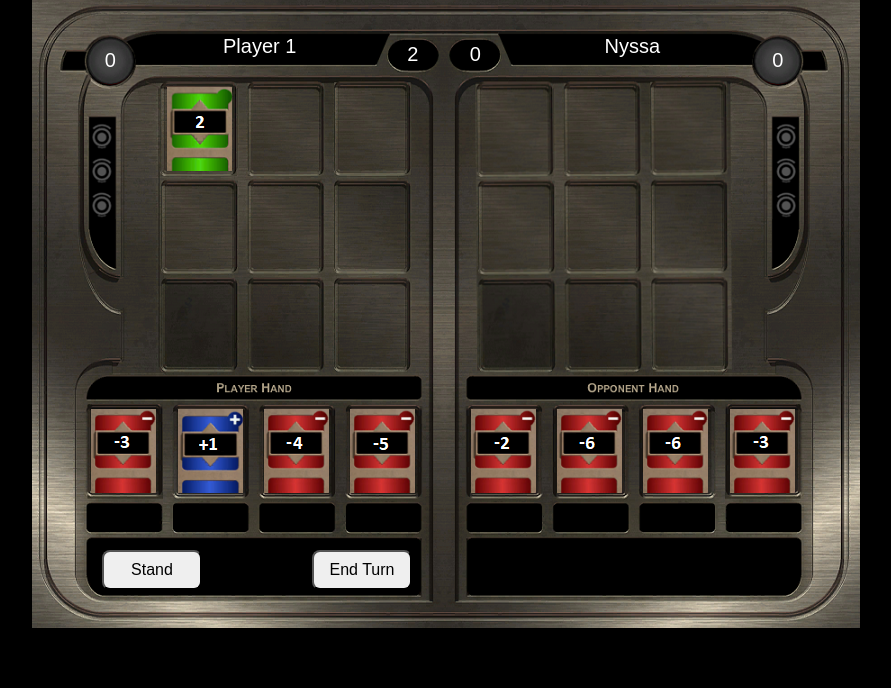
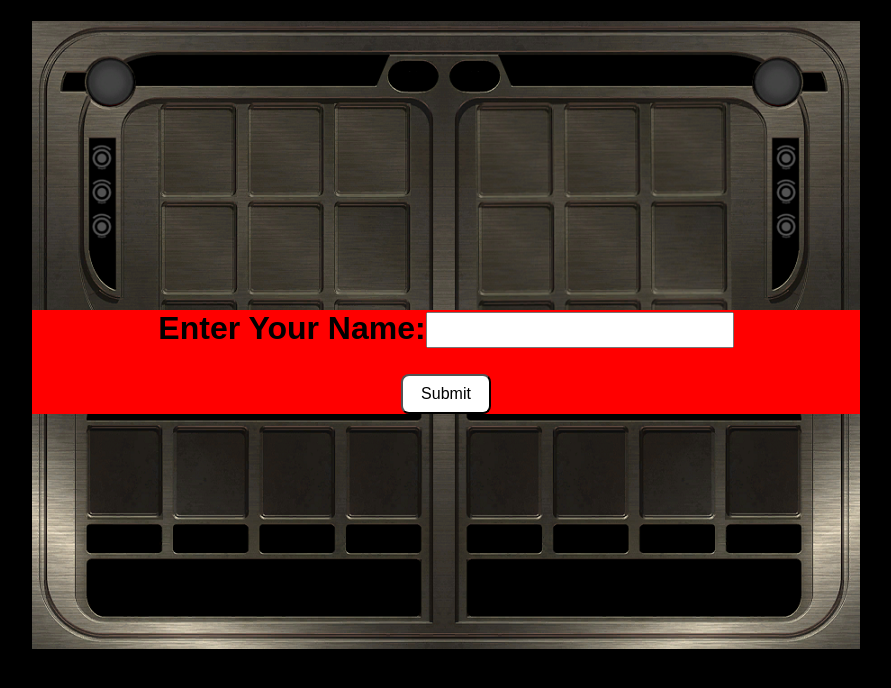
Before and after one commit to awbridgers/pazzak_game, a React (Create React App) app: page / in a window 1280 px wide. Shown: the top 688 px of the page, without its empty margins (194-1085 px from the left). Built offline with nearby package versions, Linux system fonts and the light colour scheme.

Commit message:
adds the finishing touches to the game. Users can now enter their name, the player will now stand at 20 automatically, the game is easier to view with half second pauses between each turn and when the winner is determined so the player can actually see whats going on

```diff
--- a/src/components/playGame.js
+++ b/src/components/playGame.js
@@ -23,6 +23,7 @@ import minusThree from "../images/cards/minus_3.png"
 import minusFour from "../images/cards/minus_4.png"
 import minusFive from "../images/cards/minus_5.png"
 import minusSix from "../images/cards/minus_6.png"
+import blankCard from "../images/cards/blankCard.png"
 
 
 let bgDiv = {width: "100%", height: "100%", backgroundColor: "black", position: "fixed"};
@@ -121,12 +122,38 @@ export class Stands extends Component {
 
 export class NewGame extends Component {
   render(){
-    return <div className = "newGame">
+    return(
+    <div className = "newGame">
       <h1>{this.props.winner} wins!</h1>
       <h3>Click to below to start a new game</h3>
       <button onClick = {this.props.onClick} style = {{height: "40px", width: "100px",borderRadius: "8px", fontSize: "16px"}}>
         New Game
       </button>
+    </div>
+  )}
+}
+export class Winner extends Component {
+  render(){
+    return(
+      <div className = "winner"></div>
+    )
+  }
+}
+
+export class EnterName extends Component{
+  render(){
+    return <div className = "enterName">
+      <form onSubmit = {this.props.submit}>
+        <label style = {{textAlign: "center"}}><h1>Enter Your Name:
+        <input type = "text" style = {{height: "30px", width: "300px",
+          fontWeight: "bold", position: "relative", top: "-4px", fontSize: "16px"}}
+          onChange = {this.props.onChange} value = {this.props.value}></input>
+        </h1></label>
+      <button type = 'button' style = {{width:"90px",
+          height: "40px", position: "relative", display: "block", margin: "auto",
+          borderRadius: "8px", background:"white", fontSize: "16px" }}
+          onClick = {this.props.submit}>Submit</button>
+      </form>
     </div>
   }
 }
@@ -136,15 +163,14 @@ export default class PlayPazzak extends Component {
     super();
     this.pazzakDeck = fillDeck();
     this.startCard = this.pazzakDeck[Math.floor(Math.random()*10)];
-    this.state = {playerPoints: this.startCard.pointValue, oppPoints: 0, playerName: "Player 1",
-      oppName: "Nyssa", playerWins:0, oppWins:0, playerDefaultCards: [this.startCard],
+    this.state = {playerPoints: this.startCard.pointValue, oppPoints: 0, playerName: "",
+      oppName: "Darth Nihilus", playerWins:0, oppWins:0, playerDefaultCards: [this.startCard],
       oppDefaultCards: [], playerDeck: fillPlayerHands(), oppDeck:fillPlayerHands(),
-      playerIsStanding: false, oppIsStanding: false, gameOver : false};
+      playerIsStanding: false, oppIsStanding: false, gameOver : false, gameBegin: false};
     this.playersTurn = true;
     this.playerStands = false;
     this.opponentStands = false;
     this.roundOver = false;
-    // this.gameOver = false;
     this.userPlayedCard = false;
     this.whoWon = null;
     this.endTurn=this.endTurn.bind(this);
@@ -155,7 +181,8 @@ export default class PlayPazzak extends Component {
     this.determineWinner = this.determineWinner.bind(this);
     this.newRound = this.newRound.bind(this);
     this.newGame = this.newGame.bind(this);
-
+    this.handleSubmit = this.handleSubmit.bind(this);
+    this.handleChange = this.handleChange.bind(this);
 
   }
 
@@ -167,7 +194,7 @@ export default class PlayPazzak extends Component {
             if(this.state.oppIsStanding){
               this.determineWinner();
               this.firstTimeStand = false;
-              console.log("one");
+              //console.log("one");
             }
             else if(this.firstTimeStand){
               this.firstTimeStand = false;
@@ -190,14 +217,14 @@ export default class PlayPazzak extends Component {
                         }
                       }
                 else{     //score are equal, determine a winner => tie
-                  console.log("two");
+                  //console.log("two");
                   this.determineWinner()
                   }
                 }
               else {      //the player stands and the opp has more points
                   if(!this.state.oppIsStanding){        //either the user stood with fewer points and the opp wins or opp is over 20
                     if(this.state.oppPoints <= 20){
-                      console.log("three");
+                      //console.log("three");
                       this.determineWinner();
                     }
                     else{     //the opp is over 20 and should try and play a card
@@ -207,7 +234,7 @@ export default class PlayPazzak extends Component {
                           this.oppPlayedCard = true;
                         }
                       else{       //opp is over 20 and can't play a card so determine winner => user
-                        console.log("four");
+                        //console.log("four");
                         this.determineWinner()
                       }
                     }
@@ -239,7 +266,7 @@ export default class PlayPazzak extends Component {
                     }
                     else{       //can't play a card
                       if(this.state.oppPoints > 20){        //over 20, determine winner => user
-                        console.log("five");
+                        //console.log("five");
                         this.determineWinner();
                       }
                       else{       //score is under 17, players Turn
@@ -250,6 +277,9 @@ export default class PlayPazzak extends Component {
                 }
             }
           }
+        }
+        else{           //is the players turn
+
           }
       }
       else{     //the round is over
@@ -290,6 +320,7 @@ export default class PlayPazzak extends Component {
     else{
       winner = "Tie";
     }
+    setTimeout(()=>{
       if(winner === "Player"){
         alert("You win the round.")
         this.setState({playerWins: this.state.playerWins + 1});
@@ -302,21 +333,11 @@ export default class PlayPazzak extends Component {
         alert("Tie game.")
         this.newRound();
       }
-    // if(this.state.playerWins < 3 && this.state.oppWins < 3){
-    //   this.newRound();
-    // }
-    // else{   //one of the players has 3 wins, end the game
-    //   if(this.state.playerWins === 3){
-    //     alert("You have won the match!");
-    //   }
-    //   else{       //opponent wins
-    //     alert("Your opponent has won the match.")
-    //   }
-    // }
-
+    },500);
   }
   opponentTurn(){
     if(this.state.oppDefaultCards.length < 9 && !this.state.oppIsStanding){
+      setTimeout(()=>{
         let random = Math.floor(Math.random()*10);
         //console.log(this.state.oppIsStanding);
           this.setState({oppDefaultCards: this.state.oppDefaultCards.concat(this.pazzakDeck[random]),
@@ -324,6 +345,7 @@ export default class PlayPazzak extends Component {
         this.oppPlayedCard = false;
               //console.log(random);
 
+      },500);
     }
     else if(this.opponentStands){
       this.playerTurn();      //if opponent stands go directly back to player Turn
@@ -346,21 +368,30 @@ export default class PlayPazzak extends Component {
   }
 
   playerTurn(){
+    setTimeout(()=>{
       if(!this.playerStands){
-
           this.playersTurn = true;
           this.userPlayedCard = false;
           if(this.state.playerDefaultCards.length < 9){
             let random = Math.floor((Math.random() * 10));
             //console.log(random);
+            if(this.state.playerPoints + this.pazzakDeck[random].pointValue === 20){
+              this.firstTimeStand = true;
+              this.playersTurn = false;
+              this.playerStands = true;
+              this.setState({playerDefaultCards: this.state.playerDefaultCards.concat(this.pazzakDeck[random]),
+                playerPoints: this.state.playerPoints + this.pazzakDeck[random].pointValue, playerIsStanding: true});
+            }
+            else{
               this.setState({playerDefaultCards: this.state.playerDefaultCards.concat(this.pazzakDeck[random]),
                 playerPoints: this.state.playerPoints + this.pazzakDeck[random].pointValue});
+            }
           }
           else{
             console.log("Out of space");
           }
-
         }
+      },500);
     }
 
   endTurn(){
@@ -393,15 +424,25 @@ export default class PlayPazzak extends Component {
       //remove the img src from the player's deck
       tempArray[event.target.id].image="";
       //set the state
+      if(this.state.playerPoints + selectedCard.pointValue === 20){
+        this.firstTimeStand = true;
+        this.playersTurn = false;
+        this.playerStands = true;
+        this.setState({playerDeck: tempArray, playerDefaultCards: playArray,
+          playerPoints: this.state.playerPoints + selectedCard.pointValue, playerIsStanding: true});
+        }
+      else{
         this.setState({playerDeck: tempArray, playerDefaultCards: playArray,
           playerPoints: this.state.playerPoints + selectedCard.pointValue});
       }
+    }
+
     else{
       console.log("You already played a card!")
     }
   }
   stand(){
-    if(this.playersTurn && !this.playerStands){
+    if(this.playersTurn && !this.state.playerIsStanding){
       if(this.state.playerPoints > 20){
         this.determineWinner();
       }
@@ -433,12 +474,35 @@ export default class PlayPazzak extends Component {
   }
   newGame(){
     this.startCard = this.pazzakDeck[Math.floor(Math.random()*10)];
-    this.setState({playerPoints: this.startCard.pointValue, oppPoints: 0, playerName: "Adam",
-      oppName: "Nyssa", playerWins:0, oppWins:0, playerDefaultCards: [this.startCard],
+    this.setState({playerPoints: this.startCard.pointValue, oppPoints: 0,
+      playerWins:0, oppWins:0, playerDefaultCards: [this.startCard],
       oppDefaultCards: [], playerDeck: fillPlayerHands(), oppDeck:fillPlayerHands(),
       playerIsStanding: false, oppIsStanding: false, gameOver : false});
   }
+
+  handleSubmit(event){
+    console.log(this.state.playerName);
+    if(this.state.playerName.length === 0){
+      this.setState({gameBegin: true, playerName: "Player 1"});
+    }
+    else{
+      this.setState({gameBegin: true})
+    }
+  }
+  handleChange(event){
+    this.setState({playerName: event.target.value});
+  }
+
   render(){
+    if(!this.state.gameBegin){
+      return(
+        <div style ={bgDiv}>
+          <div style = {playingBoard}>
+          <EnterName submit = {this.handleSubmit} onChange = {this.handleChange} value = {this.state.playerName}/>
+        </div>
+      </div>
+      )
+    }
     return(
       <div style = {bgDiv}>
         <div style = {playingBoard}>
@@ -508,10 +572,10 @@ export default class PlayPazzak extends Component {
           <table className = 'oppHand'>
             <tbody>
               <tr>
-                <td className = "tableData"><img src = {this.state.oppDeck[0].image} alt=""/></td>
-                <td className = "tableData"><img src = {this.state.oppDeck[1].image} alt=""/></td>
-                <td className = "tableData"><img src = {this.state.oppDeck[2].image} alt=""/></td>
-                <td className = "tableData"><img src = {this.state.oppDeck[3].image} alt=""/></td>
+                <td className = "tableData">{this.state.oppDeck[0].image !== null && <img src = {blankCard} alt=""/>}</td>
+                <td className = "tableData">{this.state.oppDeck[1].image !== null && <img src = {blankCard} alt=""/>}</td>
+                <td className = "tableData">{this.state.oppDeck[2].image !== null && <img src = {blankCard} alt=""/>}</td>
+                <td className = "tableData">{this.state.oppDeck[3].image !== null && <img src = {blankCard} alt=""/>}</td>
               </tr>
             </tbody>
           </table>
@@ -533,7 +597,6 @@ export default class PlayPazzak extends Component {
           <div style = {{float: "right", width: "47%", height: "100%", textAlign: "center"}}>
             {this.state.oppIsStanding && <Stands/>}
           </div>
-
         </div>
         <div>{this.state.gameOver && <NewGame winner = {this.whoWon} onClick = {this.newGame}/>}</div>
         </div>
--- a/src/pazzakGame.css
+++ b/src/pazzakGame.css
@@ -182,3 +182,20 @@ left: -4px;
   color: white;
   text-align: center;
 }
+.enterName {
+  margin:auto;
+  background-color: red;
+  margin-top: auto;
+  position: relative;
+  top: 46%
+}
+
+.winner{
+  height: 150px;
+  width:400px;
+  margin: auto;
+  position: relative;
+  top: -500px;
+  color: white;
+  text-align: center;
+}
```
Also changed, not shown: src/images/cards/blankCard.png (added). Lines whose indentation alone changed are shown as unchanged.
